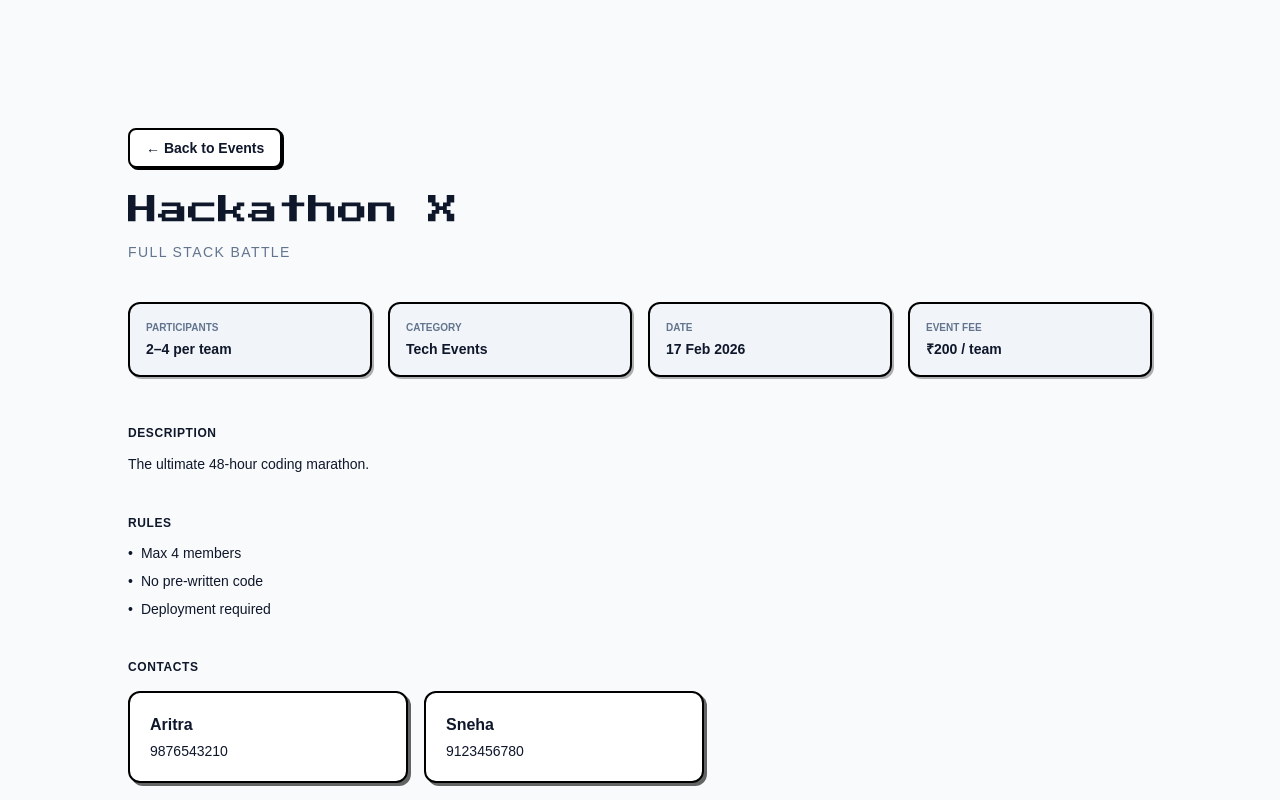
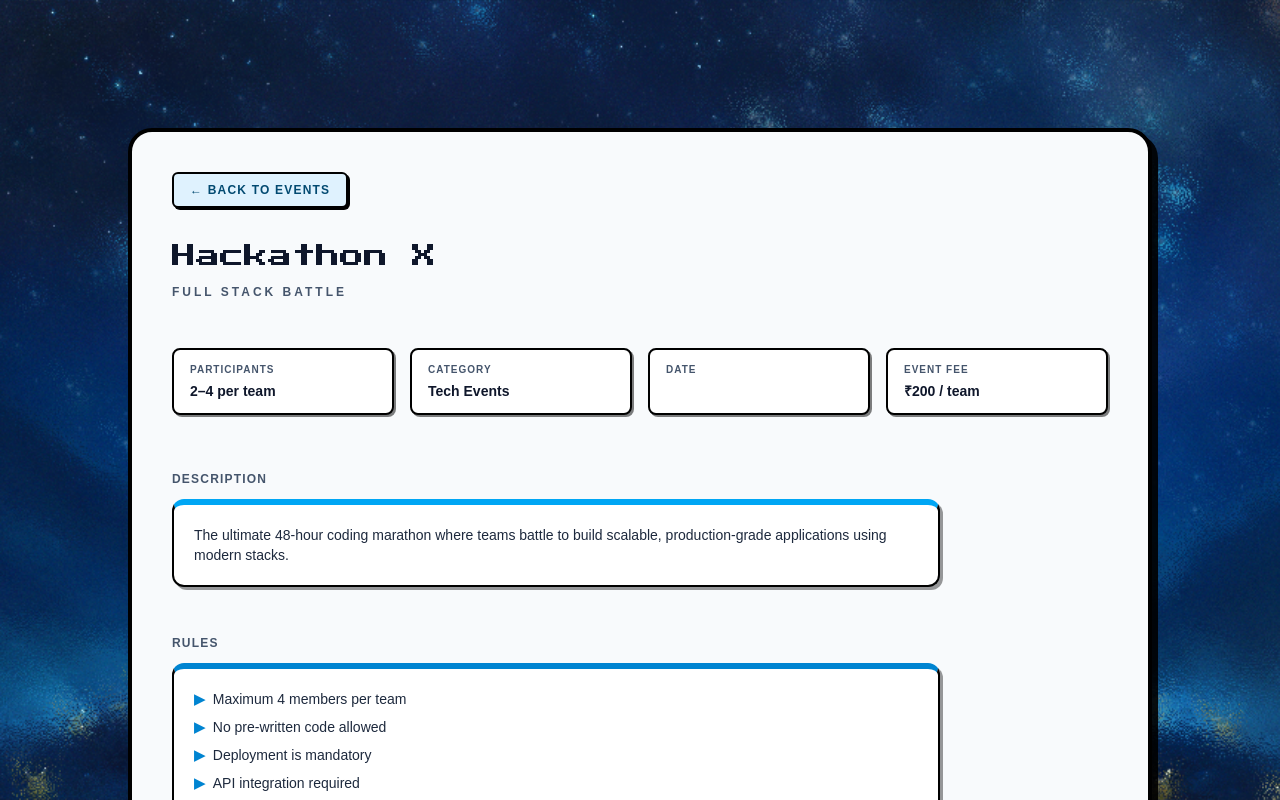
Before and after one commit to Xplorica-FIEM/phoenix-in-26-v1, a Next.js app: page /events/1 in a window 1280 px wide. Shown: the part 800-1600 px from the top of the page. Built offline with nearby package versions, Linux system fonts and the light colour scheme.

Commit message:
events ui fully changed some cards are yet to be linked (tired rn)

```diff
--- a/src/app/events/[id]/page.tsx
+++ b/src/app/events/[id]/page.tsx
@@ -2,75 +2,424 @@
 
 import { useParams, useRouter } from 'next/navigation';
 
-/* -------- DATA -------- */
+/* ---------------- DATA ---------------- */
 
-const EVENTS = [
+export const EVENTS = [
   {
     id: 1,
     title: 'Hackathon X',
     subtitle: 'Full Stack Battle',
-    description: 'The ultimate 48-hour coding marathon.',
+    themeId: 'sinnoh',
+    category: 'Tech Events',
+    type: 'electric',
+
+    status: 'live',
+    endsIn: '2h 30m',
+    progress: 90,
+    endDate: 'Feb 17, 2026',
+
     participants: '2–4 per team',
+    eventFee: '₹200 / team',
+
+    description:
+      'The ultimate 48-hour coding marathon where teams battle to build scalable, production-grade applications using modern stacks.',
+
     rules: [
-      'Max 4 members',
-      'No pre-written code',
-      'Deployment required',
+      'Maximum 4 members per team',
+      'No pre-written code allowed',
+      'Deployment is mandatory',
+      'API integration required',
     ],
-    date: '17 Feb 2026',
-    eventFee: '₹200 / team',
-    category: 'Tech Events',
+
+    prizes: [
+      '₹50,000 Cash Prize',
+      'Internship Opportunities',
+      'Exclusive Tech Swag',
+    ],
+
     contacts: [
       { name: 'Aritra', phone: '9876543210' },
       { name: 'Sneha', phone: '9123456780' },
     ],
   },
+
+  {
+    id: 2,
+    title: 'AI Summit',
+    subtitle: 'Neural Networks',
+    themeId: 'unova',
+    category: 'Tech Events',
+    type: 'psychic',
+
+    status: 'upcoming',
+    endsIn: '5 days',
+    progress: 10,
+    endDate: 'Feb 22, 2026',
+
+    participants: 'Individual',
+    eventFee: '₹150',
+
+    description:
+      'A deep dive into Generative AI, LLMs, and real-world ML systems with expert-led talks and workshops.',
+
+    rules: [
+      'Laptop mandatory',
+      'Basic Python knowledge required',
+      'Workshop attendance compulsory',
+    ],
+
+    prizes: [
+      'NVIDIA Cloud Credits',
+      'AI Certification',
+      'Networking Dinner Pass',
+    ],
+
+    contacts: [
+      { name: 'Rohit', phone: '9988776655' },
+    ],
+  },
+
+  {
+    id: 3,
+    title: 'Speed Code',
+    subtitle: 'Algorithm Race',
+    themeId: 'kanto',
+    category: 'Competitions',
+    type: 'fire',
+
+    status: 'live',
+    endsIn: '45 mins',
+    progress: 95,
+    endDate: 'Feb 17, 2026',
+
+    participants: 'Solo',
+    eventFee: '₹100',
+
+    description:
+      'Solve high-difficulty algorithmic problems under extreme time pressure. Speed and optimization matter.',
+
+    rules: [
+      'Individual participation only',
+      'Languages: C++, Java, Python',
+      'No external help allowed',
+    ],
+
+    prizes: [
+      'Gaming Mouse',
+      'Premium Coding Subscriptions',
+      'Champion Trophy',
+    ],
+
+    contacts: [
+      { name: 'Neel', phone: '9012345678' },
+    ],
+  },
+
+  {
+    id: 4,
+    title: 'UX Sprint',
+    subtitle: 'Design Systems',
+    themeId: 'kalos',
+    category: 'Workshops',
+    type: 'grass',
+
+    status: 'upcoming',
+    endsIn: '3 days',
+    progress: 30,
+    endDate: 'Feb 20, 2026',
+
+    participants: 'Solo / Duo',
+    eventFee: '₹120',
+
+    description:
+      'Learn to design scalable UI systems in Figma with accessibility, tokens, and components.',
+
+    rules: [
+      'Figma account required',
+      'Accessibility focus mandatory',
+      'Prototype submission required',
+    ],
+
+    prizes: [
+      'Figma Pro License',
+      'Design Toolkit',
+      'Wacom Tablet',
+    ],
+
+    contacts: [
+      { name: 'Ishita', phone: '9345678123' },
+    ],
+  },
+
+  {
+    id: 5,
+    title: 'BGMI Tournament',
+    subtitle: 'Squad Warfare',
+    themeId: 'galar',
+    category: 'Gaming Events',
+    type: 'water',
+
+    status: 'upcoming',
+    endsIn: '9 days',
+    progress: 0,
+    endDate: 'Feb 26, 2026',
+
+    participants: 'Squads of 4',
+    eventFee: '₹300 / squad',
+
+    description:
+      'Competitive BGMI matches with point-based rankings across multiple rounds.',
+
+    rules: [
+      'Mobile devices only',
+      'No emulators allowed',
+      'Standard competitive settings',
+    ],
+
+    prizes: [
+      'Gaming Headsets',
+      'UC Vouchers',
+      'Champion Medals',
+    ],
+
+    contacts: [
+      { name: 'Kunal', phone: '8899001122' },
+    ],
+  },
+
+  {
+    id: 6,
+    title: 'Webscapes',
+    subtitle: 'UI Terrain',
+    themeId: 'paldea',
+    category: 'Tech Events',
+    type: 'grass',
+
+    status: 'upcoming',
+    endsIn: '8 days',
+    progress: 5,
+    endDate: 'Feb 25, 2026',
+
+    participants: 'Solo / Duo',
+    eventFee: '₹150',
+
+    description:
+      'Build a futuristic, animated web experience with performance and accessibility in mind.',
+
+    rules: [
+      'Live URL submission required',
+      'Accessibility score ≥ 90',
+      'No heavy UI templates',
+    ],
+
+    prizes: [
+      'Premium UI Licenses',
+      'Feature on Official Showcase',
+      'Design Resources Bundle',
+    ],
+
+    contacts: [
+      { name: 'Mehul', phone: '9090909090' },
+    ],
+  },
 ];
 
-/* -------- META BLOCK -------- */
+
+export const THEMES = {
+  kanto: {
+    panel: 'bg-[#f8fafc]',
+    accent: 'red-500',
+    accentSoft: 'bg-red-50',
+    accentDark: 'red-700',
+
+    description: 'bg-white border-t-[6px] border-t-red-500',
+    rules: 'bg-white border-t-[6px] border-t-red-600',
+    contact: 'bg-white border-l-[6px] border-l-red-500',
+
+    backButton: 'bg-red-100 text-red-900',
+    backButtonHover: 'hover:bg-red-200',
+    ruleArrow: 'text-red-600',
+  },
+
+  johto: {
+    panel: 'bg-[#f8fafc]',
+    accent: 'yellow-500',
+    accentSoft: 'bg-yellow-50',
+    accentDark: 'yellow-700',
+
+    description: 'bg-white border-t-[6px] border-t-yellow-500',
+    rules: 'bg-white border-t-[6px] border-t-yellow-600',
+    contact: 'bg-white border-l-[6px] border-l-yellow-500',
+
+    backButton: 'bg-yellow-100 text-yellow-900',
+    backButtonHover: 'hover:bg-yellow-200',
+    ruleArrow: 'text-yellow-600',
+  },
+
+  hoenn: {
+    panel: 'bg-[#f8fafc]',
+    accent: 'emerald-500',
+    accentSoft: 'bg-emerald-50',
+    accentDark: 'emerald-700',
+
+    description: 'bg-white border-t-[6px] border-t-emerald-500',
+    rules: 'bg-white border-t-[6px] border-t-emerald-600',
+    contact: 'bg-white border-l-[6px] border-l-emerald-500',
+
+    backButton: 'bg-emerald-100 text-emerald-900',
+    backButtonHover: 'hover:bg-emerald-200',
+    ruleArrow: 'text-emerald-600',
+  },
+
+  sinnoh: {
+    panel: 'bg-[#f8fafc]',
+    accent: 'sky-500',
+    accentSoft: 'bg-sky-50',
+    accentDark: 'sky-700',
+
+    description: 'bg-white border-t-[6px] border-t-sky-500',
+    rules: 'bg-white border-t-[6px] border-t-sky-600',
+    contact: 'bg-white border-l-[6px] border-l-sky-500',
+
+    backButton: 'bg-sky-100 text-sky-900',
+    backButtonHover: 'hover:bg-sky-200',
+    ruleArrow: 'text-sky-600',
+  },
+
+  unova: {
+    panel: 'bg-[#f8fafc]',
+    accent: 'slate-600',
+    accentSoft: 'bg-slate-100',
+    accentDark: 'slate-800',
+
+    description: 'bg-white border-t-[6px] border-t-slate-700',
+    rules: 'bg-white border-t-[6px] border-t-slate-800',
+    contact: 'bg-white border-l-[6px] border-l-slate-700',
+
+    backButton: 'bg-slate-200 text-slate-900',
+    backButtonHover: 'hover:bg-slate-300',
+    ruleArrow: 'text-slate-700',
+  },
+
+  kalos: {
+    panel: 'bg-[#f8fafc]',
+    accent: 'indigo-500',
+    accentSoft: 'bg-indigo-50',
+    accentDark: 'indigo-700',
+
+    description: 'bg-white border-t-[6px] border-t-indigo-500',
+    rules: 'bg-white border-t-[6px] border-t-indigo-600',
+    contact: 'bg-white border-l-[6px] border-l-indigo-500',
+
+    backButton: 'bg-indigo-100 text-indigo-900',
+    backButtonHover: 'hover:bg-indigo-200',
+    ruleArrow: 'text-indigo-600',
+  },
+
+  alola: {
+    panel: 'bg-[#f8fafc]',
+    accent: 'orange-500',
+    accentSoft: 'bg-orange-50',
+    accentDark: 'orange-700',
+
+    description: 'bg-white border-t-[6px] border-t-orange-500',
+    rules: 'bg-white border-t-[6px] border-t-orange-600',
+    contact: 'bg-white border-l-[6px] border-l-orange-500',
+
+    backButton: 'bg-orange-100 text-orange-900',
+    backButtonHover: 'hover:bg-orange-200',
+    ruleArrow: 'text-orange-600',
+  },
+
+  galar: {
+    panel: 'bg-[#f8fafc]',
+    accent: 'violet-500',
+    accentSoft: 'bg-violet-50',
+    accentDark: 'violet-700',
+
+    description: 'bg-white border-t-[6px] border-t-violet-500',
+    rules: 'bg-white border-t-[6px] border-t-violet-600',
+    contact: 'bg-white border-l-[6px] border-l-violet-500',
+
+    backButton: 'bg-violet-100 text-violet-900',
+    backButtonHover: 'hover:bg-violet-200',
+    ruleArrow: 'text-violet-600',
+  },
+
+  paldea: {
+    panel: 'bg-[#f8fafc]',
+    accent: 'fuchsia-500',
+    accentSoft: 'bg-fuchsia-50',
+    accentDark: 'fuchsia-700',
+
+    description: 'bg-white border-t-[6px] border-t-fuchsia-500',
+    rules: 'bg-white border-t-[6px] border-t-fuchsia-600',
+    contact: 'bg-white border-l-[6px] border-l-fuchsia-500',
+
+    backButton: 'bg-fuchsia-100 text-fuchsia-900',
+    backButtonHover: 'hover:bg-fuchsia-200',
+    ruleArrow: 'text-fuchsia-600',
+  },
+} as const;
+
+/* ---------------- META ---------------- */
 
 const Meta = ({ label, value }: { label: string; value: string }) => (
-  <div className="bg-slate-100 border-2 border-black p-4 rounded-xl shadow-[2px_2px_0_rgba(0,0,0,0.3)]">
-    <p className="text-[10px] uppercase font-bold text-slate-500">
+  <div className="bg-white border-2 border-black rounded-lg px-4 py-3 shadow-[2px_2px_0_rgba(0,0,0,0.5)]">
+    <p className="text-[10px] uppercase font-bold tracking-widest text-slate-600">
       {label}
     </p>
-    <p className="text-sm font-black text-slate-900 mt-1">
-      {value}
-    </p>
+    <p className="mt-1 text-sm font-extrabold text-slate-900">{value}</p>
   </div>
 );
 
-/* -------- PAGE -------- */
+/* ---------------- PAGE ---------------- */
 
 export default function EventPage() {
   const { id } = useParams();
   const router = useRouter();
+
   const event = EVENTS.find((e) => e.id === Number(id));
-
   if (!event) return null;
 
+  const theme =
+    THEMES[event.themeId as keyof typeof THEMES] ?? THEMES.kanto;
+
   return (
-    <main className="min-h-screen bg-slate-50 text-slate-900 pt-32 pb-24 px-4">
+    <main className="min-h-screen pt-32 pb-28 px-4 ring-1 ring-black/5">
       <div className="max-w-5xl mx-auto">
-
-        {/* HEADER */}
-        <div className="mb-10">
+        <div
+          className={`relative ${theme.panel} border-[4px] border-black rounded-3xl p-6 sm:p-10 shadow-[6px_6px_0_rgba(0,0,0,0.9)]`}
+        >
+          {/* BACK */}
           <button
             onClick={() => router.push('/#events')}
-            className="mb-6 inline-flex items-center gap-2 text-sm font-bold border-2 border-black px-4 py-2 rounded-lg bg-white shadow-[2px_2px_0_rgba(0,0,0,1)] hover:-translate-y-0.5 transition"
+            className={`
+              mb-8 inline-flex items-center gap-2
+              text-xs font-bold uppercase tracking-widest
+              border-2 border-black px-4 py-2 rounded-md
+              shadow-[2px_2px_0_rgba(0,0,0,1)]
+              transition hover:-translate-y-0.5
+              ${theme.backButton}
+              ${theme.backButtonHover}
+            `}
           >
             ← Back to Events
           </button>
 
-          <h1 className="font-['Press_Start_2P'] text-3xl leading-tight">
+
+          {/* HEADER */}
+          <header className="mb-12">
+            <h1 className="font-['Press_Start_2P'] text-xl sm:text-2xl text-slate-900">
               {event.title}
             </h1>
-          <p className="uppercase text-slate-500 text-sm mt-3 tracking-widest">
+            <p className="uppercase text-slate-600 text-xs mt-3 tracking-[0.25em] font-bold">
               {event.subtitle}
             </p>
-        </div>
+          </header>
 
-        {/* META GRID */}
-        <section className="grid sm:grid-cols-2 lg:grid-cols-4 gap-4 mb-12">
+          {/* META */}
+          <section className="grid sm:grid-cols-2 lg:grid-cols-4 gap-4 mb-14">
             <Meta label="Participants" value={event.participants} />
             <Meta label="Category" value={event.category} />
             <Meta label="Date" value={event.date} />
@@ -78,24 +427,30 @@ export default function EventPage() {
           </section>
 
           {/* DESCRIPTION */}
-        <section className="mb-10">
-          <h3 className="font-black uppercase text-xs mb-3 tracking-wider">
+          <section className="mb-12 max-w-3xl">
+            <h3 className="font-bold uppercase text-xs mb-3 tracking-widest text-slate-600">
               Description
             </h3>
-          <p className="text-sm leading-relaxed max-w-3xl">
+            <div
+              className={`${theme.description} border-2 border-black rounded-xl p-5 shadow-[3px_3px_0_rgba(0,0,0,0.4)]`}
+            >
+              <p className="text-sm text-slate-800">
                 {event.description}
               </p>
+            </div>
           </section>
 
           {/* RULES */}
-        <section className="mb-10">
-          <h3 className="font-black uppercase text-xs mb-3 tracking-wider">
+          <section className="mb-12 max-w-3xl">
+            <h3 className="font-bold uppercase text-xs mb-3 tracking-widest text-slate-600">
               Rules
             </h3>
-          <ul className="space-y-2 text-sm max-w-3xl">
+            <ul
+              className={`${theme.rules} border-2 border-black rounded-xl p-5 shadow-[3px_3px_0_rgba(0,0,0,0.4)] space-y-2 text-sm text-slate-800`}
+            >
               {event.rules.map((r, i) => (
                 <li key={i} className="flex gap-2">
-                <span>•</span>
+                  <span className={`font-black ${theme.ruleArrow}`}>▶</span>
                   <span>{r}</span>
                 </li>
               ))}
@@ -104,23 +459,25 @@ export default function EventPage() {
 
           {/* CONTACTS */}
           <section>
-          <h3 className="font-black uppercase text-xs mb-4 tracking-wider">
+            <h3 className="font-bold uppercase text-xs mb-4 tracking-widest text-slate-600">
               Contacts
             </h3>
-
             <div className="grid sm:grid-cols-2 gap-4 max-w-xl">
               {event.contacts.map((c, i) => (
                 <div
                   key={i}
-                className="border-2 border-black p-5 rounded-xl bg-white shadow-[3px_3px_0_rgba(0,0,0,0.6)]"
+                  className={`${theme.contact} border-2 border-black rounded-xl p-5 shadow-[3px_3px_0_rgba(0,0,0,0.6)]`}
                 >
-                <p className="font-black text-base">{c.name}</p>
-                <p className="text-sm mt-1">{c.phone}</p>
+                  <p className="font-extrabold text-slate-900">{c.name}</p>
+                  <p className="text-sm font-mono text-slate-700">
+                    {c.phone}
+                  </p>
                 </div>
               ))}
             </div>
           </section>
         </div>
+      </div>
     </main>
   );
 }
--- a/src/app/events/page.tsx
+++ b/src/app/events/page.tsx
@@ -2,6 +2,7 @@
 
 import React, { useMemo, useState } from 'react';
 import { useRouter } from 'next/navigation';
+import { RollerCoaster } from 'lucide-react';
 
 /* ---------------- ICON ---------------- */
 
@@ -30,6 +31,7 @@ const EVENTS = [
     id: 1,
     title: 'Hackathon X',
     subtitle: 'Full Stack Battle',
+    type: ['Grass', 'Steel'], // 👈 ADD THIS
     description: 'The ultimate 48-hour coding marathon.',
     participants: '2–4 per team',
     rules: [
@@ -40,11 +42,9 @@ const EVENTS = [
     date: '17 Feb 2026',
     eventFee: '₹200 / team',
     category: 'Tech Events',
-    type: 'electric',
-    status: 'live',
     contacts: [
-      { name: 'Aritra', phone: '9876543210' },
-      { name: 'Sneha', phone: '9123456780' },
+      { name: 'Aritra', phone: '9876543210', role: 'Mentor' },
+      { name: 'Sneha', phone: '9123456780', role: 'CC' },
     ],
   },
 ];
--- a/src/app/globals.css
+++ b/src/app/globals.css
@@ -293,3 +293,16 @@ html {
 .animate-fadeInUp {
   animation: fadeInUp 0.6s ease-out forwards;
 }
+
+
+/* events page dialog open animation */
+@keyframes dialogOpen {
+  from {
+    opacity: 0;
+    transform: translateY(12px);
+  }
+  to {
+    opacity: 1;
+    transform: translateY(0);
+  }
+}
```
Lines whose indentation alone changed are shown as unchanged.
